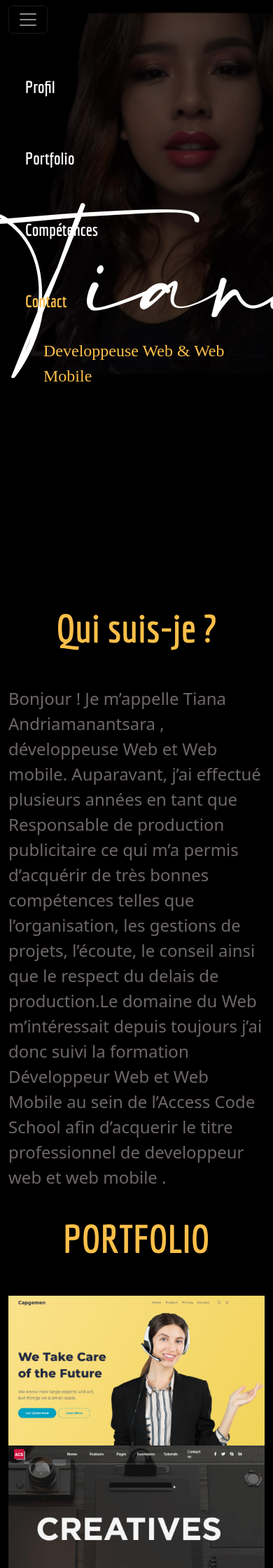
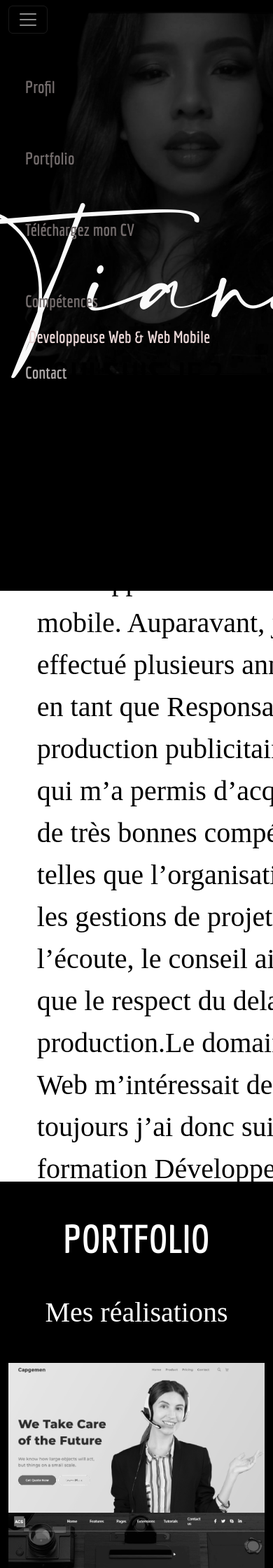
Before and after one commit to TianaRandria/portofolio, a PHP site: page / in a window 390 px wide, after a click that opens the changed part; the page is wider, and only the part inside the window is pictured. Shown: the top 2240 px of that part at 70% size. Run offline with PHP 8.4, Linux system fonts and the light colour scheme; some libraries are stand-ins or nearby versions.

Commit message:
rejoignez-moi

```diff
--- a/assets/css/style.css
+++ b/assets/css/style.css
@@ -20,14 +20,14 @@ header {
 }
 
 .nav-link {
-  color: #fff;
+  color: rgb(116, 109, 109);
   font-size: 1.5rem;
   /* padding: 60px;*/
 }
 
 .navbar-nav .nav-link.active,
 .navbar-nav .show > .nav-link {
-  color: #fcbf49;
+  color: #aeaaaa;
 }
 
 .navbar-expand-md .navbar-nav .nav-link {
@@ -62,10 +62,33 @@ header {
   background-size: contain;
   background-position: top 0% right 0%;
 }
+.QuiSuiJe {
+  color: #000;
+}
+.description {
+  font-family: "Amalfi Coast";
+}
+p {
+  animation-duration: 20s;
+  animation-name: slidein;
+}
 
-#profil,
+@keyframes slidein {
+  from {
+    margin-left: 100%;
+    width: 300%;
+  }
+
+  to {
+    margin-left: 0%;
+    width: 100%;
+  }
+}
+#profil {
+  background-color: #ffffff;
+}
 #competences {
-  background: #000;
+  background: rgb(0, 0, 0);
 }
 
 #portfolio {
@@ -121,27 +144,38 @@ header {
 }
 
 h1 {
-  color: #fff;
+  color: rgb(250, 250, 250);
   font-family: "Amalfi Coast", sans-serif;
   font-size: 8rem;
 }
 
 .Ttexte {
-  color: #fcbf49;
-  font-family: "Mirza";
-  margin-left: 50px;
-  margin-top: -20px;
+  color: #e8d5d5;
+  font-family: "economica";
+  margin-left: 80px;
+  margin-top: -40px;
+}
+a {
+  font-size: 2rem;
 }
 
 h2 {
-  color: #fcbf49;
+  color: #ffffff;
   font-family: "Economica", sans-serif;
   font-weight: bold;
   font-size: 3.5rem;
+  text-transform: uppercase;
+}
+h3 {
+  color: white;
+  font-family: "autography";
+  font-size: 40px;
 }
 
 .description {
-  color: rgb(110, 103, 103);
+  color: rgb(0, 0, 0);
+  font-family: "autography";
+  font-size: 40px;
 }
 
 .form-control {
--- a/index.html
+++ b/index.html
@@ -52,6 +52,9 @@
                 <a class="nav-link" href="#portfolio">Portfolio</a>
               </li>
               <li class="nav-item">
+                <a class="nav-link" href="#cv">Téléchargez mon CV</a>
+              </li>
+              <li class="nav-item">
                 <a class="nav-link" href="#competences">Compétences</a>
               </li>
               <li class="nav-item">
@@ -83,9 +86,10 @@
         <div class="container">
           <div class="row">
             <div class="col-md-12">
-              <h2 class="text-center my-5">Qui suis-je ?</h2>
+              <div class="quiSuisJe"></div>
+              <h2 class="QuiSuiJe text-center my-5">Qui suis-je ?</h2>
               <p class="description">
-                Bonjour ! Je m’appelle Tiana Andriamanantsara , développeuse Web
+                Bonjour, </br> Je m’appelle Tiana Andriamanantsara , développeuse Web
                 et Web mobile. Auparavant, j’ai effectué plusieurs années en
                 tant que Responsable de production publicitaire ce qui m’a
                 permis d’acquérir de très bonnes compétences telles que
@@ -105,14 +109,15 @@
         <div class="container">
           <div class="row">
             <div class="col-md-12">
-              <h2 class="text-center my-5">PORTFOLIO</h2>
+              <h2 class="text-pop-up-top text-center my-5">PORTFOLIO</h2>
+              <h3 class=" text-center my-5">Mes réalisations</h3>
             </div>
           </div>
           <div class="row g-0">
             <div class="col-md-4">
               <div class="position-relative box">
                 <div class="zoom">
-                  <a href="assets/images/capgemen.png" data-toggle="lightbox">
+                  <a href="assets/images/cap.png" data-toggle="lightbox">
                     <div class="position-absolute voir">
                       <span>voir</span>
                     </div>
@@ -128,7 +133,7 @@
             <div class="col-md-4">
               <div class="position-relative box">
                 <div class="zoom">
-                  <a href="assets/images/crea.png" data-toggle="lightbox">
+                  <a href="assets/images/cr.png" data-toggle="lightbox">
                     <div class="position-absolute voir">
                       <span>voir</span>
                     </div>
@@ -144,7 +149,7 @@
             <div class="col-md-4">
               <div class="position-relative box">
                 <div class="zoom">
-                  <a href="assets/images/poligny77.png" data-toggle="lightbox">
+                  <a href="assets/images/po.png" data-toggle="lightbox">
                     <div class="position-absolute voir">
                       <span>voir</span>
                     </div>
@@ -160,7 +165,7 @@
             <div class="col-md-4">
               <div class="position-relative box">
                 <div class="zoom">
-                  <a href="assets/images/popcode.png" data-toggle="lightbox">
+                  <a href="assets/images/pop.png" data-toggle="lightbox">
                     <div class="position-absolute voir">
                       <span>voir</span>
                     </div>
@@ -176,7 +181,7 @@
             <div class="col-md-4">
               <div class="position-relative box">
                 <div class="zoom">
-                  <a href="assets/images/bureau.png" data-toggle="lightbox">
+                  <a href="assets/images/bu.png" data-toggle="lightbox">
                     <div class="position-absolute voir">
                       <span>voir</span>
                     </div>
@@ -192,7 +197,7 @@
             <div class="col-md-4">
               <div class="position-relative box">
                 <div class="zoom">
-                  <a href="assets/images/recette.png" data-toggle="lightbox">
+                  <a href="assets/images/rec.png" data-toggle="lightbox">
                     <div class="position-absolute voir">
                       <span>voir</span>
                     </div>
@@ -209,12 +214,34 @@
         </div>
       </section>
 
+      <section id="cv" class="d-flex align-items-center py-5">
+        <div class="container">
+          <div class="row">
+            <div class="col-md-12">
+              <div class="  text-center my-5 "><a class=" btn" href="#">Télechargez mon CV</a></div>
+
+
+            </div>
+          </div>
+
+
+
+
+        </div>
+
+
+      </section>
+
       <section id="competences" class="d-flex align-items-center py-5">
         <div class="container">
           <div class="row">
-            <div class="col-md-3">
-              <h2 class="text-center my-1">Compétences</h2>
-              <div>
+            <div class="col-md-12">
+              <h2 class="text-pop-up-top text-start my-5">compétences</h2>
+              <h3 class=" text-start my-5">Mes réalisations</h3>
+            </div>
+            </div>
+            <div class="row">
+              <div class="col-md-6"> <div>
                 <i class="fa-brands fa-html5"></i>
                 <div class="progress my-1">
                   <div
@@ -226,9 +253,7 @@
                     style="width: 30%"
                   ></div>
                 </div>
-              </div>
-
-              <div>
+              </div><div>
                 <i class="fa-brands fa-css3"></i>
                 <div class="progress my-1">
                   <div
@@ -240,9 +265,7 @@
                     style="width: 30%"
                   ></div>
                 </div>
-              </div>
-
-              <div>
+              </div><div>
                 <i class="fa-brands fa-bootstrap"></i>
                 <div class="progress my-0.5">
                   <div
@@ -254,9 +277,7 @@
                     style="width: 5%"
                   ></div>
                 </div>
-              </div>
-
-              <div>
+              </div><div>
                 <i class="fa-brands fa-js"></i>
                 <div class="progress my-0.5">
                   <div
@@ -270,6 +291,7 @@
                 </div>
               </div>
             </div>
+            </div>
           </div>
         </div>
       </section>
@@ -277,8 +299,27 @@
       <section id="contact" class="d-flex align-items-center">
         <div class="container">
           <div class="row">
-            <div class="col-md-6 offset-md-4">
-              <h2 class="text-center my-5">Contact</h2>
+            <div class="col-md-9 offset-md-3">
+              <h2 class="text-start my-4">Contact</h2>
+              <h3 class="rejoignezMoi text-start my-3">Rejoignez-moi</h3>
+            </div>
+          </div>
+          <div class="row d-flex align-items-center">
+            <div class="col-md-4 offset-md-3">
+              <ul class="list-unstyled">
+                <li><i class="fa-solid fa-envelope"></i> niova@live.fr</li>
+                <li><i class="fa-solid fa-mobile-screen"></i> +33 6 72 79 08 27</li>
+                <li><i class="fa-solid fa-location-dot"></i> 7 Rue May Fauchette AUMONT 39800 FRANCE</li>
+
+              </ul>
+              <div class="reseau d-flex align-items-center">
+                  <a href="#"><i class=" github fa-brands fa-github"></i></a>
+                  <a href="#"><i class=" linkedin fa-brands fa-linkedin"></i></i></a>
+
+                </div>
+            </div>
+            <div class="col-md-4">
+
               <div class="">
                 <form action="#">
                   <div class="input-group mb-3">
@@ -344,11 +385,13 @@
         <div id="maps" style="z-index: 999">
           <iframe
             src="https://www.google.com/maps/embed?pb=!1m18!1m12!1m3!1d2725.472206803502!2d5.637268815126319!3d46.91309744361936!2m3!1f0!2f0!3f0!3m2!1i1024!2i768!4f13.1!3m3!1m2!1s0x478d3a2397a89929%3A0x90f08a79f332db64!2s7%20Rue%20May%20Fauchette%2C%2039800%20Aumont!5e0!3m2!1sfr!2sfr!4v1658081494116!5m2!1sfr!2sfr"
+            src="https://maps.googleapis.com/maps/api/staticmap?key=YOUR_API_KEY&center=47.65,-122.35&zoom=12&format=png&maptype=roadmap&style=element:geometry%7Ccolor:0x212121&style=element:labels.icon%7Cvisibility:off&style=element:labels.text.fill%7Ccolor:0x757575&style=element:labels.text.stroke%7Ccolor:0x212121&style=feature:administrative%7Celement:geometry%7Ccolor:0x757575&style=feature:administrative.country%7Celement:labels.text.fill%7Ccolor:0x9e9e9e&style=feature:administrative.land_parcel%7Cvisibility:off&style=feature:administrative.locality%7Celement:labels.text.fill%7Ccolor:0xbdbdbd&style=feature:poi%7Celement:labels.text.fill%7Ccolor:0x757575&style=feature:poi.park%7Celement:geometry%7Ccolor:0x181818&style=feature:poi.park%7Celement:labels.text.fill%7Ccolor:0x616161&style=feature:poi.park%7Celement:labels.text.stroke%7Ccolor:0x1b1b1b&style=feature:road%7Celement:geometry.fill%7Ccolor:0x2c2c2c&style=feature:road%7Celement:labels.text.fill%7Ccolor:0x8a8a8a&style=feature:road.arterial%7Celement:geometry%7Ccolor:0x373737&style=feature:road.highway%7Celement:geometry%7Ccolor:0x3c3c3c&style=feature:road.highway.controlled_access%7Celement:geometry%7Ccolor:0x4e4e4e&style=feature:road.local%7Celement:labels.text.fill%7Ccolor:0x616161&style=feature:transit%7Celement:labels.text.fill%7Ccolor:0x757575&style=feature:water%7Celement:geometry%7Ccolor:0x000000&style=feature:water%7Celement:labels.text.fill%7Ccolor:0x3d3d3d&size=480x360"
             width="100%"
-            height="70%"
+            height="100%"
             style="border: 0"
             allowfullscreen=""
             loading="lazy"
+            color="black"
             referrerpolicy="no-referrer-when-downgrade"
           ></iframe>
         </div>
@@ -368,6 +411,7 @@
       <div class="text-center p-3" style="background-color: white">
         © 2022 Copyright
       </div>
+
       <!-- Copyright -->
     </footer>
   </body>
```
Also changed, not shown: other parts of assets/css/style.css (+26 -46 lines), assets/images/bu.png (added), assets/images/bureau.png, assets/images/cap.png (added), assets/images/capgemen.png, assets/images/cr.png (added), assets/images/crea.png, assets/images/creativeA.png (added), assets/images/po.png (added), assets/images/poligny77.png, assets/images/pop.png (added), assets/images/popA.png (added), assets/images/popcode.png, assets/images/rec.png (added), 2 more files.
